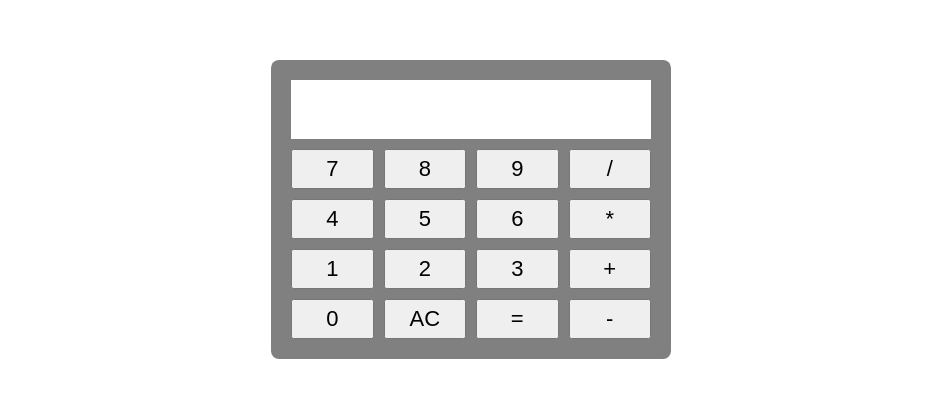
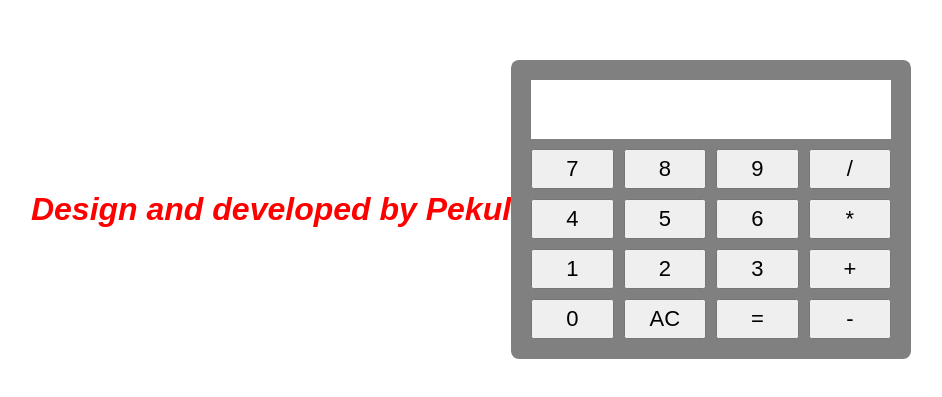
Before and after one commit to pekulhossain/calculator, a plain HTML site: page index.html in a window 1280 px wide. Shown: the part 191-588 px from the top of the page, without its empty margins (169-1111 px from the left). Drawn offline with Linux system fonts and the light colour scheme.

Commit message:
Update index.html

```diff
--- a/index.html
+++ b/index.html
@@ -8,7 +8,7 @@
    <link rel="stylesheet" href="calculator.css">
 </head>
 <body>
-
+    <h1 style = "color:red;font-style:italic;"> Design and developed by Pekul </h1>
 
 <div class="cal">
     <input type="text" id="display" readonly>
```
